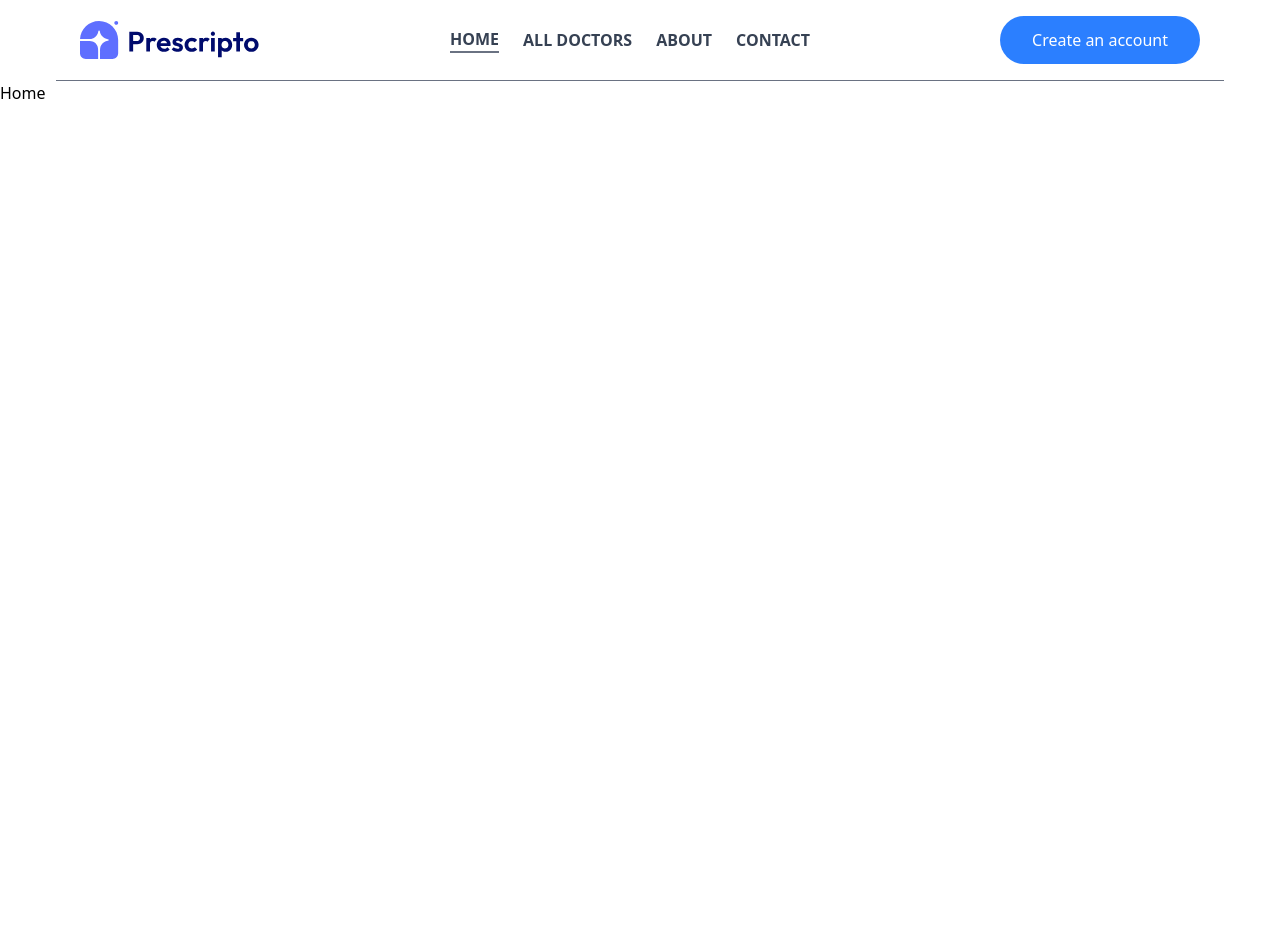
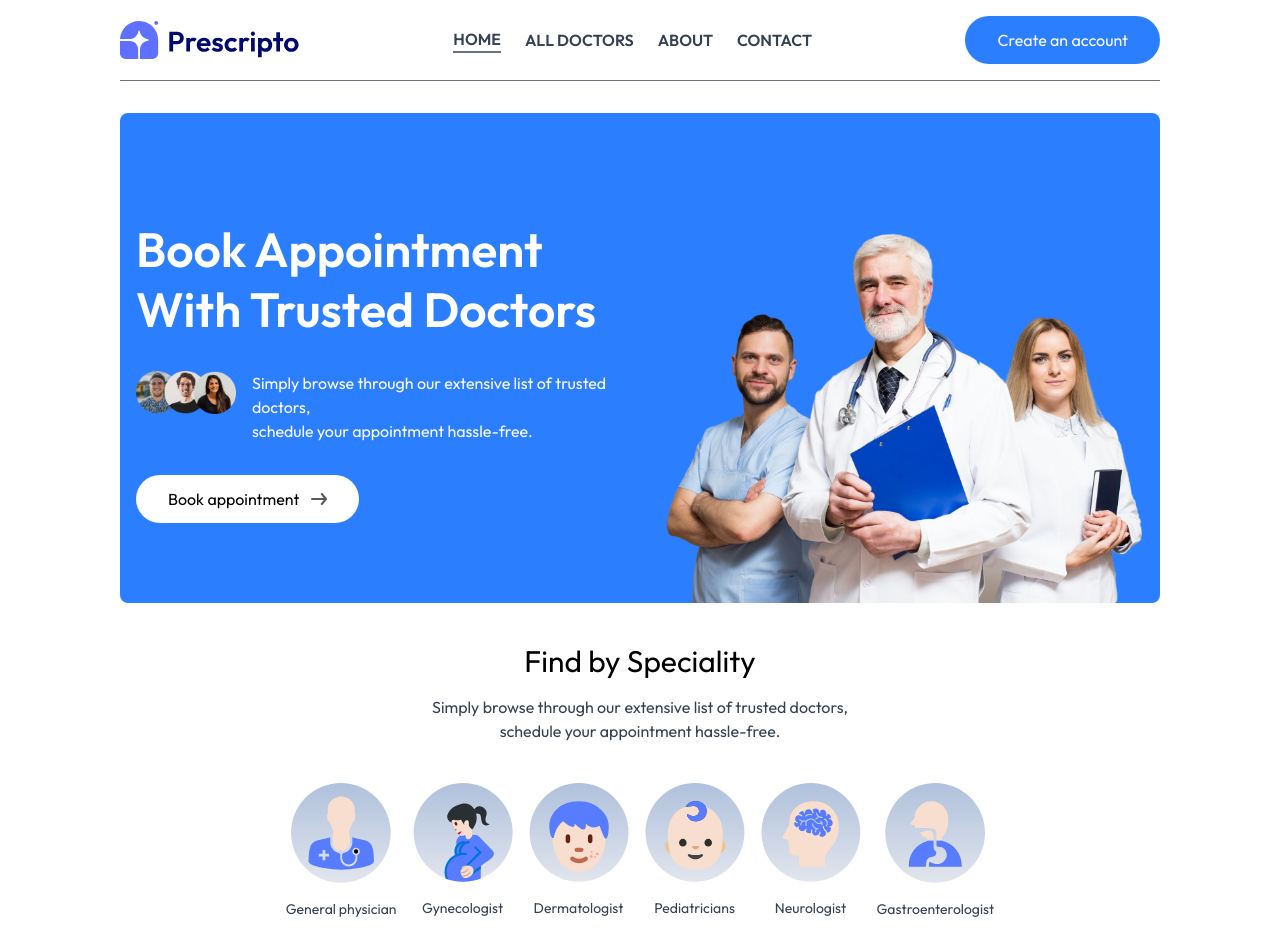
Before and after one commit to IbrahimFullStackWebDev/doctors-appointments-frontend, a React app in the folder frontend/: page / in a window 1280 px wide. Before the commit the page ends 800 px from the top, so only its background shows below. Built offline with nearby package versions, Linux system fonts and the light colour scheme; the HTML template or start-up script is replaced by a standard one.

Commit message:
feat: create a responsive header for all devices, and add profile picture to navbar

```diff
--- a/frontend/src/App.tsx
+++ b/frontend/src/App.tsx
@@ -11,7 +11,7 @@ function App() {
       <Navbar />
       <Routes>
         <Route path="/" element={<Home />} />
-        <Route path="/doctors" element={<Doctors />} />
+        <Route path="/doctors/:speciality?" element={<Doctors />} />
         <Route path="/about" element={<About />} />
         <Route path="/contact" element={<Contact />} />
       </Routes>
--- /dev/null
+++ b/frontend/src/components/Header.tsx
@@ -0,0 +1,64 @@
+import React from "react";
+import { assets, specialityData } from "../assets/assets";
+import { useNavigate } from "react-router-dom";
+
+const Header = () => {
+  const navigate = useNavigate();
+  return (
+    <div className="mx-4 sm:mx-10 md:mx-20 lg:mx-30 flex flex-col items-center gap-10">
+      <div className="w-full bg-blue-500 text-white flex flex-col lg:flex-row items-end justify-between mt-8 rounded-lg pt-25 px-4">
+        {/* Left Side */}
+        <div className="flex flex-col items-start gap-8 m-auto lg:mb-20">
+          <h1 className="text-3xl md:text-5xl font-semibold leading-tight">
+            Book Appointment <br />
+            With Trusted Doctors
+          </h1>
+          <div className="flex flex-col md:flex-row items-start gap-4">
+            <img src={assets.group_profiles} className="w-25" alt="" />
+            <p>
+              Simply browse through our extensive list of trusted doctors,
+              <br />
+              schedule your appointment hassle-free.
+            </p>
+          </div>
+          <button
+            className="px-8 py-3 rounded-full bg-white cursor-pointer flex flex-row items-center text-black gap-3"
+            onClick={() => scrollTo(-100, 0)}
+          >
+            Book appointment <img src={assets.arrow_icon} alt="arrow icon" />
+          </button>
+        </div>
+        {/* Right Side */}
+        <img
+          src={assets.header_img}
+          className="w-70 sm:w-120 m-auto lg:mb-0"
+          alt="header image"
+        />
+      </div>
+      <div className="w-full flex flex-col items-center gap-4">
+        <h2 className="text-3xl">Find by Speciality</h2>
+        <p className="text-gray-700 text-center">
+          Simply browse through our extensive list of trusted doctors,
+          <br /> schedule your appointment hassle-free.
+        </p>
+        <div className="w-full flex flex-row items-center justify-center px-8 gap-4 p-6 overflow-x-auto">
+          {specialityData.map((item) => (
+            <div
+              key={item.id}
+              className="flex-shrink-0 flex flex-col items-center gap-4 cursor-pointer hover:translate-y-[-10px] transition-all duration-500"
+              onClick={() => {
+                navigate("/doctors/" + item.speciality);
+                window.scrollTo(0, 0);
+              }}
+            >
+              <img src={item.image} className="w-25" alt="speciality image" />
+              <p className="text-gray-700 text-sm">{item.speciality}</p>
+            </div>
+          ))}
+        </div>
+      </div>
+    </div>
+  );
+};
+
+export default Header;
--- a/frontend/src/components/Navbar.tsx
+++ b/frontend/src/components/Navbar.tsx
@@ -4,6 +4,7 @@ import { NavLink } from "react-router-dom";
 
 const Navbar = () => {
   const [showMenu, setShowMenu] = useState<boolean>(false);
+  const [uToken, setUToken] = useState<boolean>(false);
 
   interface NavItems {
     path: string;
@@ -18,9 +19,9 @@ const Navbar = () => {
 
   return (
     <>
-      <div className="mx-4 lg:mx-14 flex flex-row items-center justify-between lg:px-6 py-4 border-b border-gray-500">
+      <div className="mx-4 sm:mx-10 md:mx-20 lg:mx-30 flex flex-row items-center justify-between  py-4 border-b border-gray-500">
         <img src={assets.logo} className="w-45" alt="Logo" />
-        <ul className="hidden md:flex flex-row items-center gap-6 text-gray-700 font-semibold">
+        <ul className="hidden lg:flex flex-row items-center gap-6 text-gray-700 font-semibold">
           {navitems.map((item) => (
             <NavLink key={item.path} to={item.path}>
               <p className="text-gray-700 font-semibold">{item.lable}</p>
@@ -28,21 +29,45 @@ const Navbar = () => {
             </NavLink>
           ))}
         </ul>
-        <button
-          type="button"
-          className="px-8 py-3 bg-blue-500 text-white rounded-full cursor-pointer hover:bg-blue-700 transition-all duration-300 hidden md:block"
-        >
-          Create an account
-        </button>
+        {uToken ? (
+          <div className="flex flex-row items-center gap-3 p-2 cursor-pointer realtive group">
+            <img
+              className="w-10 rounded-full"
+              src={assets.profile_pic}
+              alt="profile image"
+            />
+            <img src={assets.dropdown_icon} alt="dropdown icon" />
+            <div className="hidden flex flex-col items-start gap-3 text-gray-700 p-4 bg-gray-100 rounded-lg absolute top-16 right-30 group-hover:flex">
+              <p className="hover:text-gray-900 transition-all duration-300">
+                My Profile
+              </p>
+              <p className="hover:text-gray-900 transition-all duration-300">
+                My Appointments
+              </p>
+              <p className="hover:text-gray-900 transition-all duration-300">
+                Logout
+              </p>
+            </div>
+          </div>
+        ) : (
+          <button
+            type="button"
+            className="px-8 py-3 bg-blue-500 text-white rounded-full cursor-pointer hover:bg-blue-700 transition-all duration-300 hidden lg:block"
+            onClick={() => setUToken(true)}
+          >
+            Create an account
+          </button>
+        )}
+
         <img
           onClick={() => setShowMenu((prev) => !prev)}
           src={showMenu ? assets.cross_icon : assets.menu_icon}
-          className="w-6 md:hidden mr-4 cursor-pointer"
+          className="w-6 lg:hidden mr-4 cursor-pointer"
           alt="Menu"
         />
       </div>
       <div
-        className={`md:hidden w-full h-screen transition-all duration-500 ${
+        className={`lg:hidden w-full h-screen transition-all duration-500 ${
           showMenu ? "block" : "hidden"
         }`}
       >
--- a/frontend/src/index.css
+++ b/frontend/src/index.css
@@ -1,3 +1,4 @@
+@import url("https://fonts.googleapis.com/css2?family=Outfit:wght@100..900&display=swap");
 @import "tailwindcss";
 
 .active hr {
@@ -7,3 +8,6 @@
 ::-webkit-scrollbar {
   visibility: hidden;
 }
+* {
+  font-family: Outfit, sans-serif, serif;
+}
--- a/frontend/src/pages/Home.tsx
+++ b/frontend/src/pages/Home.tsx
@@ -1,7 +1,12 @@
 import React from "react";
+import Header from "../components/Header";
 
 const Home = () => {
-  return <div>Home</div>;
+  return (
+    <div>
+      <Header />
+    </div>
+  );
 };
 
 export default Home;
```
